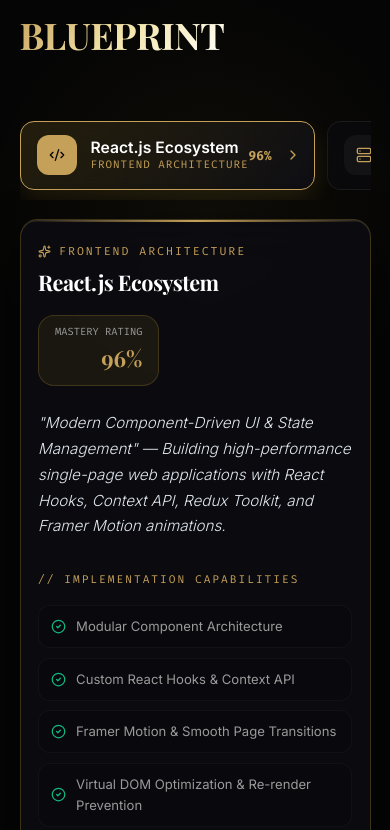
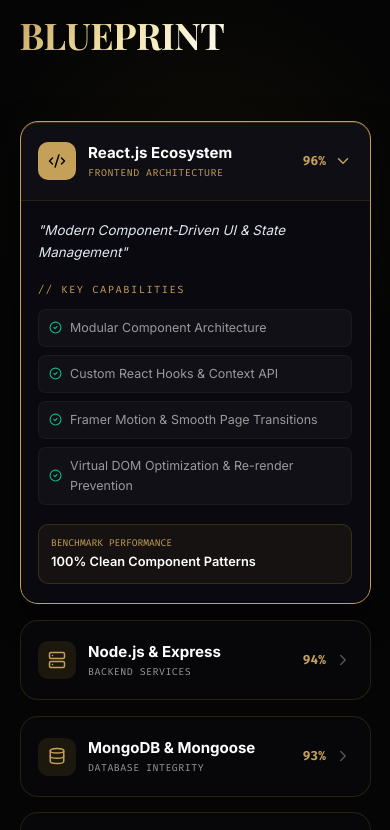
Before and after one commit to sivapragadheeswarii/myportfolio, a React (Vite) app: page / in a window 390 px wide. Shown: the part 2274-3104 px from the top of the page. Built offline with nearby package versions, Linux system fonts and the light colour scheme; a web font is replaced by a local one.

Commit message:
Implement mobile-exclusive interactive executive accordion cards for Skills section

```diff
--- a/src/sections/Skills.jsx
+++ b/src/sections/Skills.jsx
@@ -3,7 +3,7 @@
 import {
     Cpu, Globe, ShieldCheck, Terminal, Zap, Layers,
     Database, Server, Layout, Sparkles, CheckCircle2,
-    GitBranch, Code2, Lock, Workflow, ChevronRight, Activity, Command
+    GitBranch, Code2, Lock, Workflow, ChevronRight, ChevronDown, Activity
 } from 'lucide-react';
 
 const techSkills = [
@@ -113,6 +113,7 @@
 
 const Skills = () => {
     const [selectedTech, setSelectedTech] = useState(techSkills[0]);
+    const [expandedMobileSkill, setExpandedMobileSkill] = useState('react');
 
     return (
         <section id="skills" className="section-padding" style={{ position: 'relative', overflow: 'hidden' }}>
@@ -141,7 +142,7 @@
                 </div>
             </div>
 
-            {/* Main Interactive Split Layout */}
+            {/* DESKTOP SPLIT LAYOUT */}
             <div style={{
                 display: 'grid',
                 gridTemplateColumns: '1fr 1.35fr',
@@ -149,17 +150,16 @@
                 position: 'relative',
                 zIndex: 1,
                 alignItems: 'stretch'
-            }} className="skills-command-layout">
+            }} className="skills-desktop-view">
 
                 {/* LEFT COLUMN: Tech Selector List */}
-                <div style={{ display: 'flex', flexDirection: 'column', gap: '1rem' }} className="skills-tech-selector-list">
+                <div style={{ display: 'flex', flexDirection: 'column', gap: '1rem' }}>
                     {techSkills.map((tech) => {
                         const Icon = tech.icon;
                         const isSelected = selectedTech.id === tech.id;
                         return (
                             <motion.button
                                 key={tech.id}
-                                className="skills-tech-item-btn"
                                 onClick={() => setSelectedTech(tech)}
                                 whileHover={{ x: 4 }}
                                 style={{
@@ -220,7 +220,6 @@
                 <AnimatePresence mode="wait">
                     <motion.div
                         key={selectedTech.id}
-                        className="skills-console-card"
                         initial={{ opacity: 0, x: 20 }}
                         animate={{ opacity: 1, x: 0 }}
                         exit={{ opacity: 0, x: -20 }}
@@ -284,7 +283,7 @@
                                 <span style={{ fontSize: '0.7rem', color: 'var(--accent-gold)', letterSpacing: '2px', fontFamily: 'Fira Code', textTransform: 'uppercase', display: 'block', marginBottom: '1rem' }}>
                                     // IMPLEMENTATION CAPABILITIES
                                 </span>
-                                <div style={{ display: 'grid', gridTemplateColumns: '1fr 1fr', gap: '1rem' }} className="blueprint-caps-grid">
+                                <div style={{ display: 'grid', gridTemplateColumns: '1fr 1fr', gap: '1rem' }}>
                                     {selectedTech.capabilities.map((cap, idx) => (
                                         <div key={idx} style={{
                                             display: 'flex',
@@ -305,7 +304,7 @@
                             </div>
 
                             {/* Production Benchmark & Usage */}
-                            <div style={{ display: 'grid', gridTemplateColumns: '1fr 1fr', gap: '1.2rem' }} className="blueprint-meta-grid">
+                            <div style={{ display: 'grid', gridTemplateColumns: '1fr 1fr', gap: '1.2rem' }}>
                                 <div style={{ background: 'rgba(212, 175, 55, 0.04)', padding: '14px 16px', borderRadius: '14px', border: '1px solid rgba(212, 175, 55, 0.12)' }}>
                                     <span style={{ fontSize: '0.65rem', color: 'var(--accent-gold)', fontFamily: 'Fira Code', display: 'block', marginBottom: '4px' }}>
                                         BENCHMARK METRIC
@@ -338,63 +337,149 @@
                 </AnimatePresence>
             </div>
 
+            {/* MOBILE EXCLUSIVE INTERACTIVE ACCORDION CARDS */}
+            <div className="skills-mobile-accordion">
+                {techSkills.map((tech) => {
+                    const Icon = tech.icon;
+                    const isExpanded = expandedMobileSkill === tech.id;
+                    return (
+                        <div
+                            key={tech.id}
+                            style={{
+                                background: isExpanded ? 'rgba(15, 15, 22, 0.95)' : 'rgba(10, 10, 15, 0.65)',
+                                border: isExpanded ? '1px solid var(--accent-gold)' : '1px solid rgba(212, 175, 55, 0.15)',
+                                borderRadius: '18px',
+                                overflow: 'hidden',
+                                transition: 'all 0.35s ease',
+                                backdropFilter: 'blur(16px)',
+                                boxShadow: isExpanded ? '0 12px 30px rgba(0, 0, 0, 0.6), inset 0 1px 0 rgba(212, 175, 55, 0.2)' : 'none'
+                            }}
+                        >
+                            {/* Card Header (Tap to Expand/Collapse) */}
+                            <div
+                                onClick={() => setExpandedMobileSkill(isExpanded ? null : tech.id)}
+                                style={{
+                                    padding: '1.2rem 1.1rem',
+                                    display: 'flex',
+                                    alignItems: 'center',
+                                    justifyContent: 'space-between',
+                                    cursor: 'pointer'
+                                }}
+                            >
+                                <div style={{ display: 'flex', alignItems: 'center', gap: '12px' }}>
+                                    <div style={{
+                                        width: '38px',
+                                        height: '38px',
+                                        borderRadius: '10px',
+                                        background: isExpanded ? 'var(--accent-gold)' : 'rgba(212, 175, 55, 0.1)',
+                                        color: isExpanded ? 'var(--bg-primary)' : 'var(--accent-gold)',
+                                        display: 'flex',
+                                        alignItems: 'center',
+                                        justifyContent: 'center',
+                                        flexShrink: 0
+                                    }}>
+                                        <Icon size={18} />
+                                    </div>
+                                    <div>
+                                        <div style={{ fontSize: '0.94rem', fontWeight: '700', color: '#FFFFFF', fontFamily: 'Inter, sans-serif' }}>
+                                            {tech.name}
+                                        </div>
+                                        <div style={{ fontSize: '0.62rem', color: isExpanded ? 'var(--accent-gold)' : 'var(--text-secondary)', fontFamily: 'Fira Code', letterSpacing: '0.5px' }}>
+                                            {tech.category}
+                                        </div>
+                                    </div>
+                                </div>
+
+                                <div style={{ display: 'flex', alignItems: 'center', gap: '8px' }}>
+                                    <span style={{ fontSize: '0.8rem', color: 'var(--accent-gold)', fontFamily: 'Fira Code', fontWeight: 'bold' }}>
+                                        {tech.level}%
+                                    </span>
+                                    {isExpanded ? (
+                                        <ChevronDown size={18} style={{ color: 'var(--accent-gold)' }} />
+                                    ) : (
+                                        <ChevronRight size={18} style={{ color: 'rgba(255, 255, 255, 0.3)' }} />
+                                    )}
+                                </div>
+                            </div>
+
+                            {/* Expanded Content Details */}
+                            <AnimatePresence>
+                                {isExpanded && (
+                                    <motion.div
+                                        initial={{ opacity: 0, height: 0 }}
+                                        animate={{ opacity: 1, height: 'auto' }}
+                                        exit={{ opacity: 0, height: 0 }}
+                                        transition={{ duration: 0.35, ease: [0.16, 1, 0.3, 1] }}
+                                        style={{
+                                            borderTop: '1px solid rgba(212, 175, 55, 0.15)',
+                                            padding: '1.2rem 1.1rem',
+                                            background: 'rgba(5, 5, 10, 0.5)'
+                                        }}
+                                    >
+                                        <p style={{ fontSize: '0.84rem', color: '#E2E8F0', lineHeight: '1.6', fontStyle: 'italic', marginBottom: '1.2rem' }}>
+                                            "{tech.tagline}"
+                                        </p>
+
+                                        <div style={{ marginBottom: '1.2rem' }}>
+                                            <span style={{ fontSize: '0.65rem', color: 'var(--accent-gold)', letterSpacing: '1.5px', fontFamily: 'Fira Code', textTransform: 'uppercase', display: 'block', marginBottom: '0.6rem' }}>
+                                                // KEY CAPABILITIES
+                                            </span>
+                                            <div style={{ display: 'flex', flexDirection: 'column', gap: '8px' }}>
+                                                {tech.capabilities.map((cap, idx) => (
+                                                    <div key={idx} style={{
+                                                        display: 'flex',
+                                                        alignItems: 'center',
+                                                        gap: '8px',
+                                                        background: 'rgba(255, 255, 255, 0.03)',
+                                                        padding: '8px 10px',
+                                                        borderRadius: '8px',
+                                                        border: '1px solid rgba(255, 255, 255, 0.04)'
+                                                    }}>
+                                                        <CheckCircle2 size={13} style={{ color: '#10B981', flexShrink: 0 }} />
+                                                        <span style={{ fontSize: '0.78rem', color: 'var(--text-secondary)', fontFamily: 'Inter, sans-serif' }}>
+                                                            {cap}
+                                                        </span>
+                                                    </div>
+                                                ))}
+                                            </div>
+                                        </div>
+
+                                        <div style={{ background: 'rgba(212, 175, 55, 0.06)', padding: '10px 12px', borderRadius: '10px', border: '1px solid rgba(212, 175, 55, 0.18)' }}>
+                                            <div style={{ fontSize: '0.6rem', color: 'var(--accent-gold)', fontFamily: 'Fira Code', marginBottom: '2px' }}>
+                                                BENCHMARK PERFORMANCE
+                                            </div>
+                                            <div style={{ fontSize: '0.8rem', color: '#FFFFFF', fontWeight: '600' }}>
+                                                {tech.benchmark}
+                                            </div>
+                                        </div>
+                                    </motion.div>
+                                )}
+                            </AnimatePresence>
+                        </div>
+                    );
+                })}
+            </div>
+
             <style>{`
+                .skills-mobile-accordion {
+                    display: none;
+                }
                 @media (max-width: 950px) {
-                    .skills-command-layout {
+                    .skills-desktop-view {
                         grid-template-columns: 1fr !important;
                         gap: 2rem !important;
                     }
-                    .blueprint-caps-grid {
-                        grid-template-columns: 1fr !important;
-                    }
-                    .blueprint-meta-grid {
-                        grid-template-columns: 1fr !important;
-                    }
                 }
                 @media (max-width: 600px) {
-                    .skills-command-layout {
-                        gap: 1.2rem !important;
+                    .skills-desktop-view {
+                        display: none !important;
                     }
-                    .skills-tech-selector-list {
+                    .skills-mobile-accordion {
                         display: flex !important;
-                        flex-direction: row !important;
-                        overflow-x: auto !important;
-                        padding-bottom: 10px !important;
-                        gap: 0.75rem !important;
-                        scrollbar-width: none;
-                        -ms-overflow-style: none;
-                        -webkit-overflow-scrolling: touch;
-                    }
-                    .skills-tech-selector-list::-webkit-scrollbar {
-                        display: none;
-                    }
-                    .skills-tech-item-btn {
-                        min-width: 180px !important;
-                        flex-shrink: 0 !important;
-                        padding: 0.85rem 1rem !important;
-                        border-radius: 14px !important;
-                    }
-                    .skills-tech-item-btn svg {
-                        width: 16px !important;
-                        height: 16px !important;
-                    }
-                    .skills-console-card {
-                        padding: 1.4rem 1.1rem !important;
-                        border-radius: 18px !important;
-                        background: rgba(12, 12, 18, 0.85) !important;
-                    }
-                    .skills-console-card h3 {
-                        font-size: 1.35rem !important;
-                    }
-                    .blueprint-caps-grid {
-                        gap: 0.6rem !important;
-                    }
-                    .blueprint-caps-grid > div {
-                        padding: 10px 12px !important;
-                        font-size: 0.78rem !important;
-                    }
-                    .blueprint-meta-grid {
-                        gap: 0.8rem !important;
+                        flex-direction: column !important;
+                        gap: 1rem !important;
+                        position: relative;
+                        z-index: 1;
                     }
                 }
             `}</style>
```
